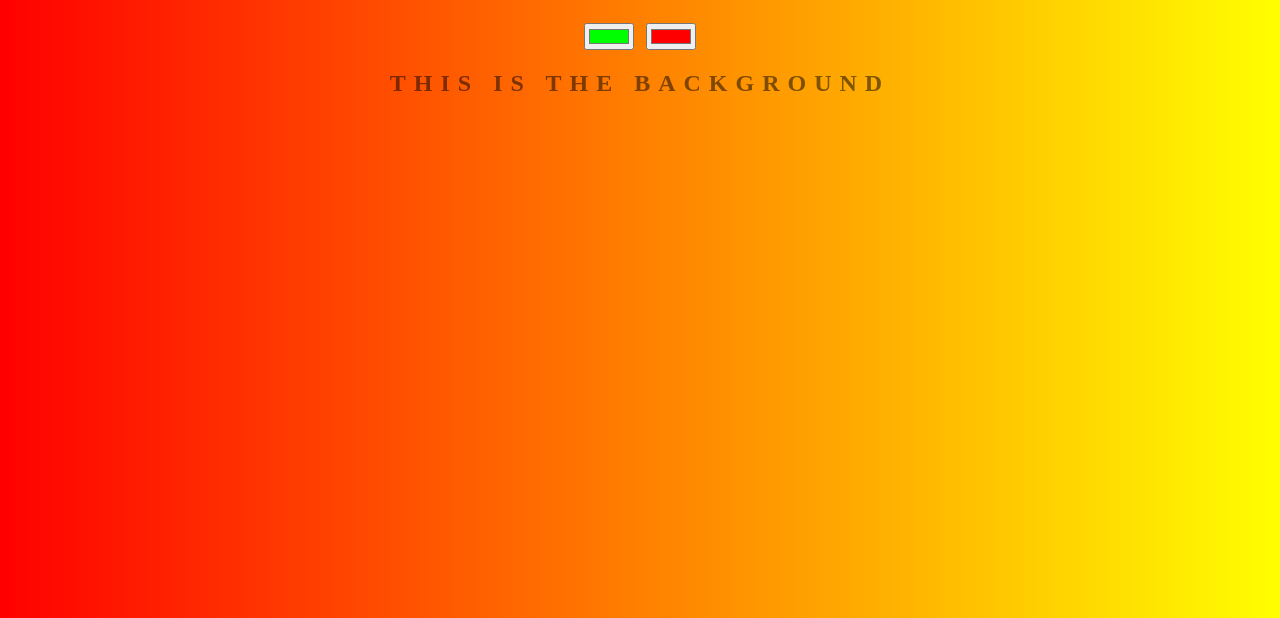
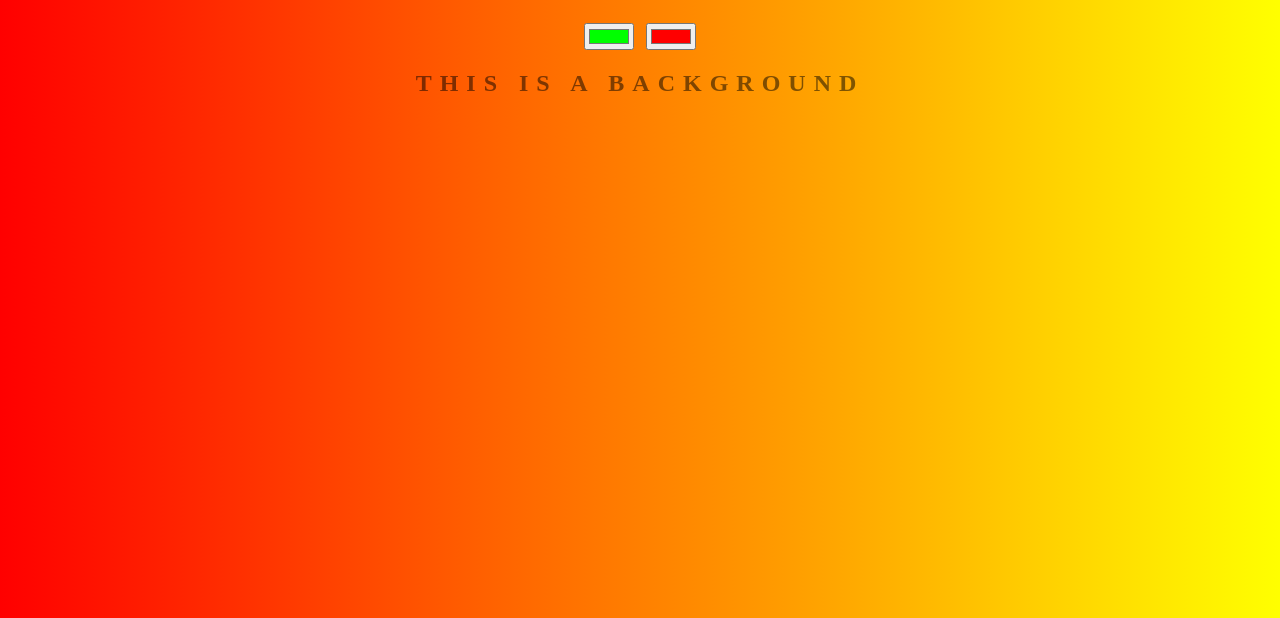
Before and after one commit to Van-Alastor/background-generator, a plain HTML site: page index.html in a window 1280 px wide. Shown: the part 182-800 px from the top of the page. Drawn offline with Linux system fonts and the light colour scheme.

Commit message:
Cambiando Texto

```diff
--- a/index.html
+++ b/index.html
@@ -8,7 +8,7 @@
 	<h1>Background Generator</h1>
 	<input class="color1" type="color" name="color1" value="#00ff00">
 	<input class="color2" type="color" name="color2" value="#ff0000">
-	<h2>This is the background</h2>
+	<h2>THIS IS A BACKGROUND</h2>
 	<h3></h3>
 	<script type="text/javascript" src="script.js"></script>
 </body>
```
